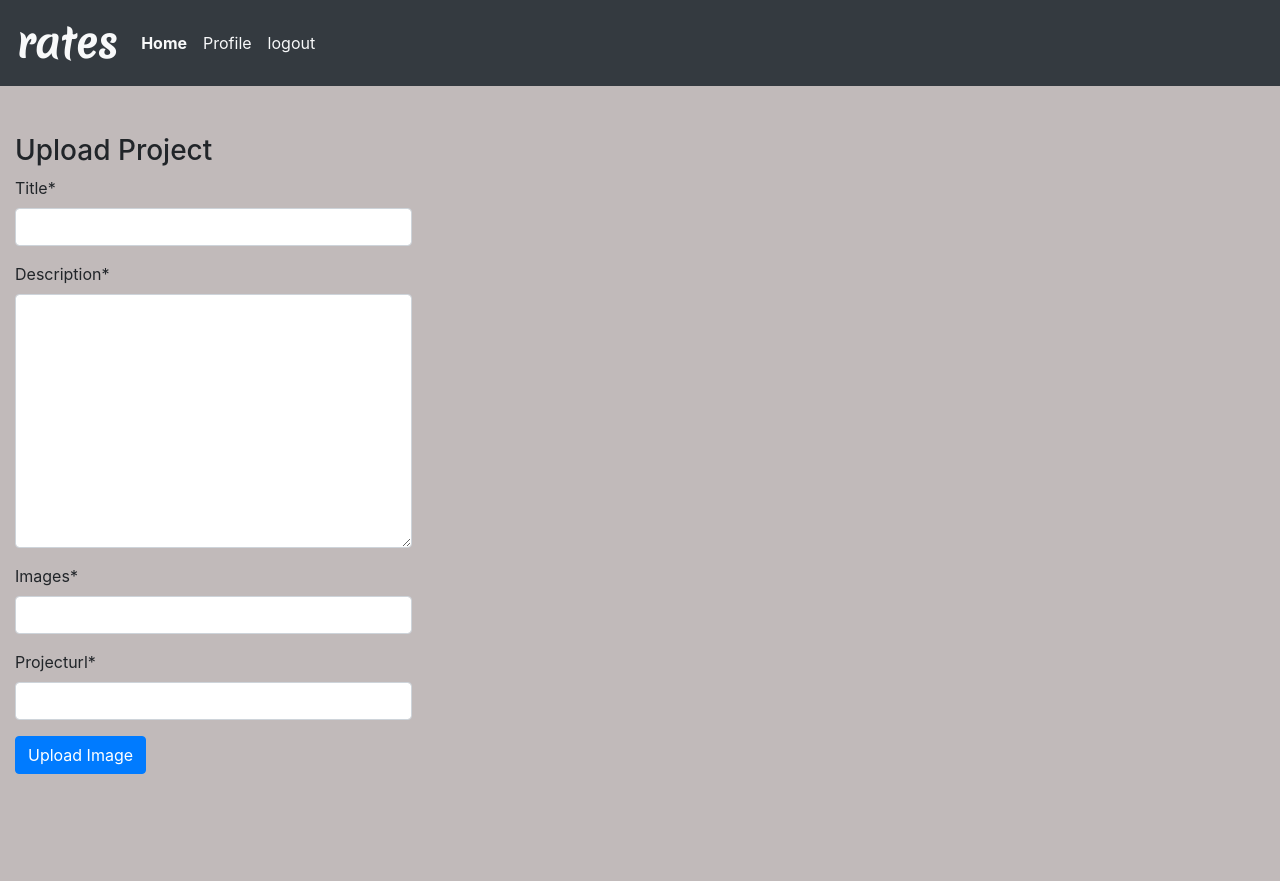
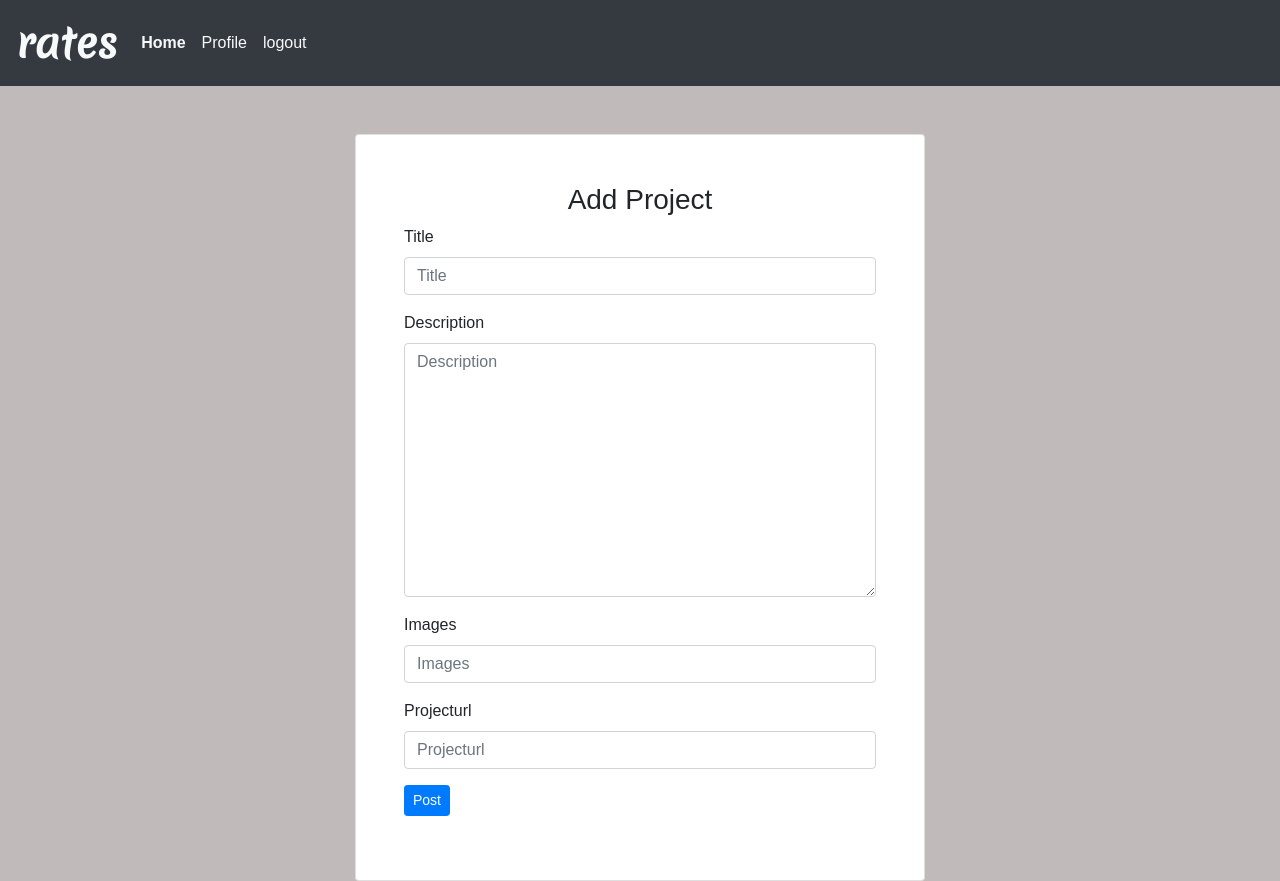
Before and after one commit to kiplangat01/Rate-Projects, a Django app: page /new_Project/ in a window 1280 px wide. Before the commit the page ends 774 px from the top, so only its background shows below. Run offline with Django 4.2, Linux system fonts and the light colour scheme; a user stored in the database is signed in; data comes from the database, SQL or seed files in the repository; some libraries are stand-ins or nearby versions.

Commit message:
ft:enabled users to upload

```diff
--- a/ratings/templates/ratings/upload.html
+++ b/ratings/templates/ratings/upload.html
@@ -1,17 +1,31 @@
-{% extends "ratings/base.html" %}
-{% load crispy_forms_tags %}
-{% block content %}
+<div class="" style="font-family: 'Jost', sans-serif;">
+    {%extends "ratings/base.html"%} {% load bootstrap4 %} {% block content %}
+    <div class="container" style="font-family: 'Jost', sans-serif;">
+        <div class="row">
 
-<div class="col-4 mt-5">
-    <h3 class="upload-form-heading mb-2">Upload Project</h3>
-    <form action="" method="POST" enctype="multipart/form-data">
-    {% csrf_token %}
-    {{ form|crispy }}
+            <div class="col-md-6 mx-auto card p-5 mt-5">
+                <div class="panel panel-default">
 
-    <div class="form-group mt-3">
-        <button class="btn btn-primary" type="submit">Upload Image</button>
+                    <div class="panel-heading">
+                        <h3 class="text-center">Add Project</h3>
+                    </div>
+                    <div class="panel-body">
+
+                        <form action="{%url 'project' %}" method="POST" enctype="multipart/form-data">
+                            {% csrf_token %} {% bootstrap_form form %}
+                            <div class="form-group">
+                                <input type="submit" class="btn btn-primary btn-sm" value="Post">
+                            </div>
+                            <input type="hidden" name="next" value="{{next}}">
+
+                        </form>
+
+                    </div>
+
+                </div>
+            </div>
+        </div>
     </div>
-</form>
+
+    {% endblock %}
 </div>
-
-{% endblock %}
```
